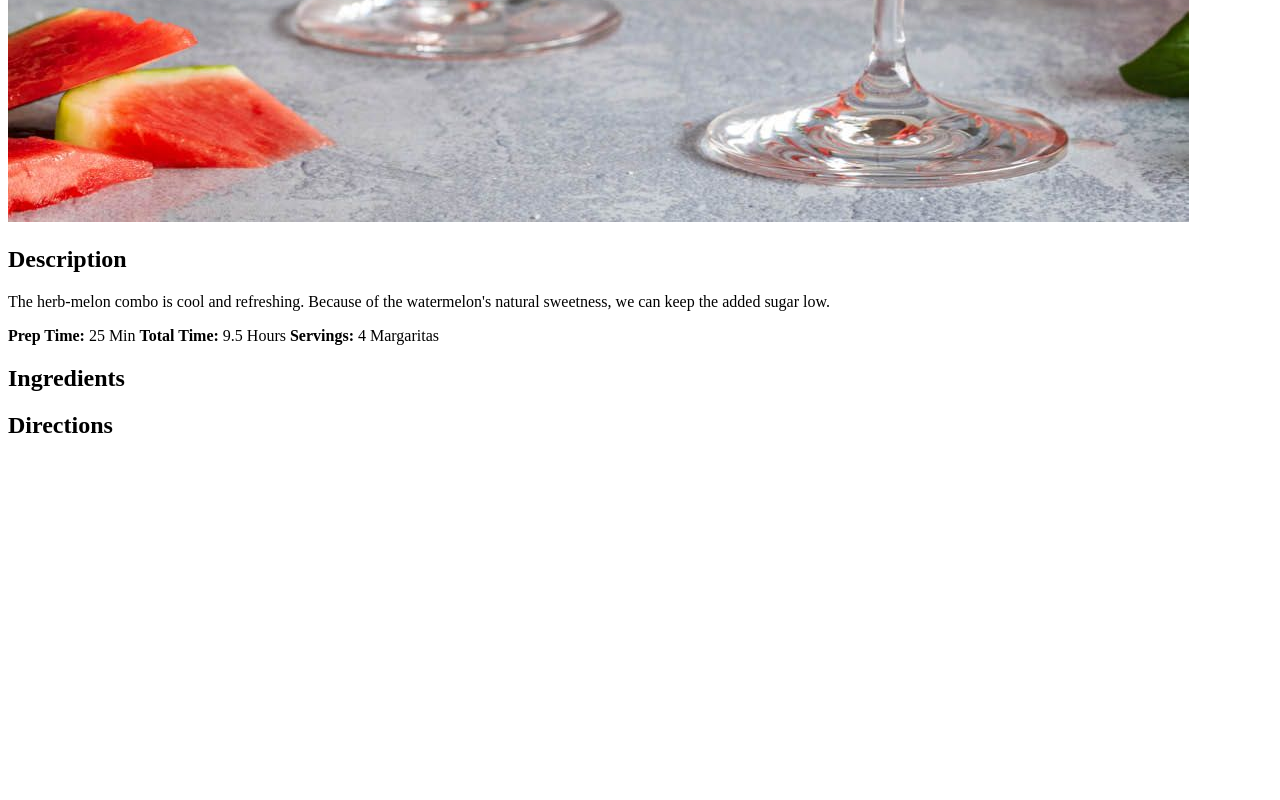
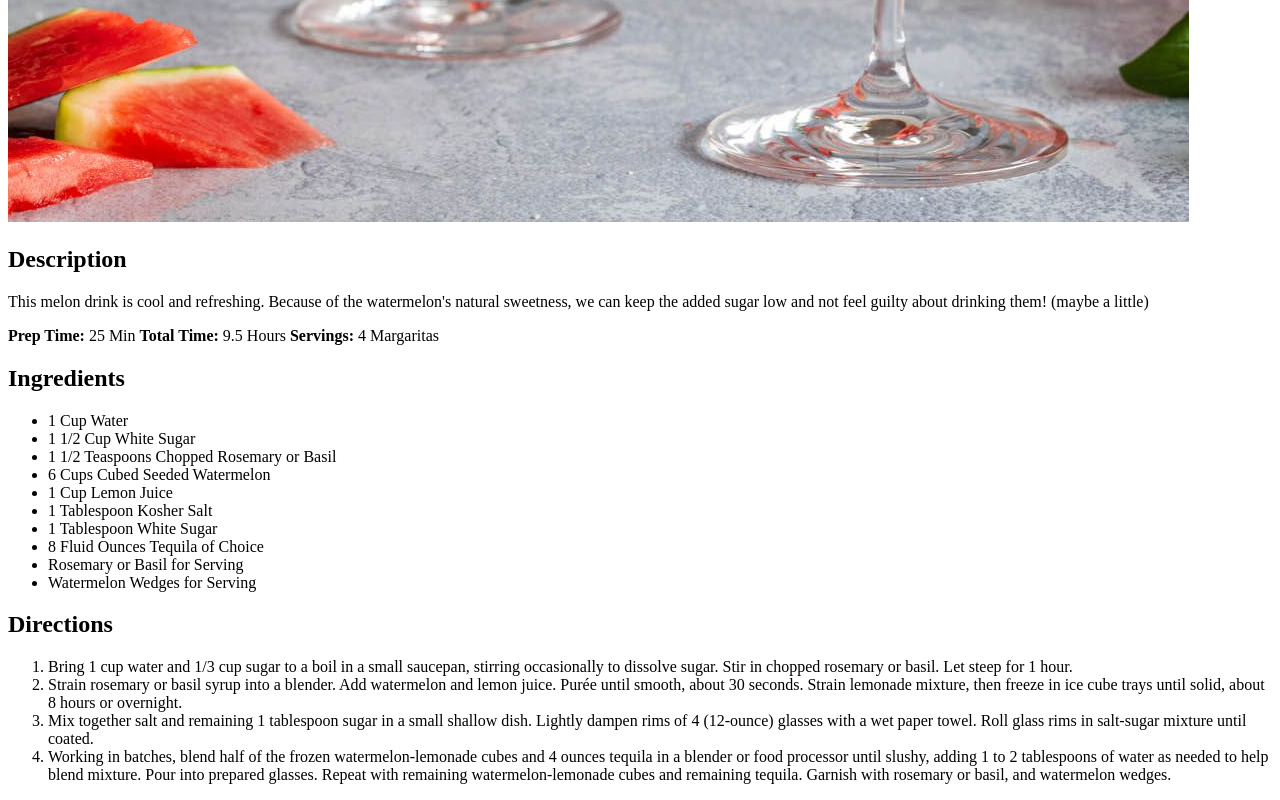
Before and after one commit to JakeRobitaille/odin-recipes, a plain HTML site: page recipes/frozen-watermelon-margaritas.html in a window 1280 px wide. Shown: the part 1039-1839 px from the top of the page. Before the commit the page ends 1497 px from the top, so only its background shows below. Drawn offline with Linux system fonts and the light colour scheme.

Commit message:
Add recipe for watermelon and outline for lamb and cookies

```diff
--- a/recipes/frozen-watermelon-margaritas.html
+++ b/recipes/frozen-watermelon-margaritas.html
@@ -8,17 +8,38 @@
 
     <body>
         <h1>Frozen Watermelon Margaritas</h1>
+
         <img src = "../imgs/frozen-watermelon-margaritas.jpg" alt = "Three glasses of refreshing frozen watermelon margaritas">
+
         <h2>Description</h2>
         <p>
-            The herb-melon combo is cool and refreshing. Because of the watermelon's natural sweetness,
-            we can keep the added sugar low.
+            This melon drink is cool and refreshing. Because of the watermelon's natural sweetness,
+            we can keep the added sugar low and not feel guilty about drinking them! (maybe a little)
         </p>
         <p>
             <strong>Prep Time:</strong> 25 Min <strong>Total Time:</strong> 9.5 Hours <strong>Servings:</strong> 4 Margaritas
         </p>
+
         <h2>Ingredients</h2>
+        <ul>
+            <li>1 Cup Water</li>
+            <li>1 1/2 Cup White Sugar</li>
+            <li>1 1/2 Teaspoons Chopped Rosemary or Basil</li>
+            <li>6 Cups Cubed Seeded Watermelon</li>
+            <li>1 Cup Lemon Juice</li>
+            <li>1 Tablespoon Kosher Salt</li>
+            <li>1 Tablespoon White Sugar</li>
+            <li>8 Fluid Ounces Tequila of Choice</li>
+            <li>Rosemary or Basil for Serving</li>
+            <li>Watermelon Wedges for Serving</li>
+        </ul>
+
         <h2>Directions</h2>
-
+        <ol>
+            <li>Bring 1 cup water and 1/3 cup sugar to a boil in a small saucepan, stirring occasionally to dissolve sugar. Stir in chopped rosemary or basil. Let steep for 1 hour.</li>
+            <li>Strain rosemary or basil syrup into a blender. Add watermelon and lemon juice. Purée until smooth, about 30 seconds. Strain lemonade mixture, then freeze in ice cube trays until solid, about 8 hours or overnight.</li>
+            <li>Mix together salt and remaining 1 tablespoon sugar in a small shallow dish. Lightly dampen rims of 4 (12-ounce) glasses with a wet paper towel. Roll glass rims in salt-sugar mixture until coated.</li>
+            <li>Working in batches, blend half of the frozen watermelon-lemonade cubes and 4 ounces tequila in a blender or food processor until slushy, adding 1 to 2 tablespoons of water as needed to help blend mixture. Pour into prepared glasses. Repeat with remaining watermelon-lemonade cubes and remaining tequila. Garnish with rosemary or basil, and watermelon wedges.</li>
+        </ol>
     </body>
 </html>
```
Also changed, not shown: recipes/lamb-souvlaki.html (+9 -0 lines), recipes/triple-chocolate-chunk-cookies.html (+10 -0 lines).
